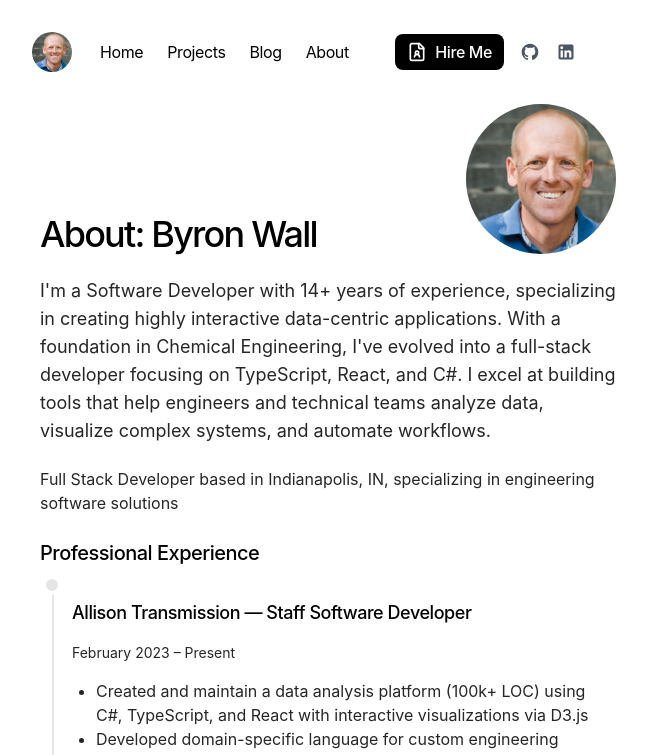
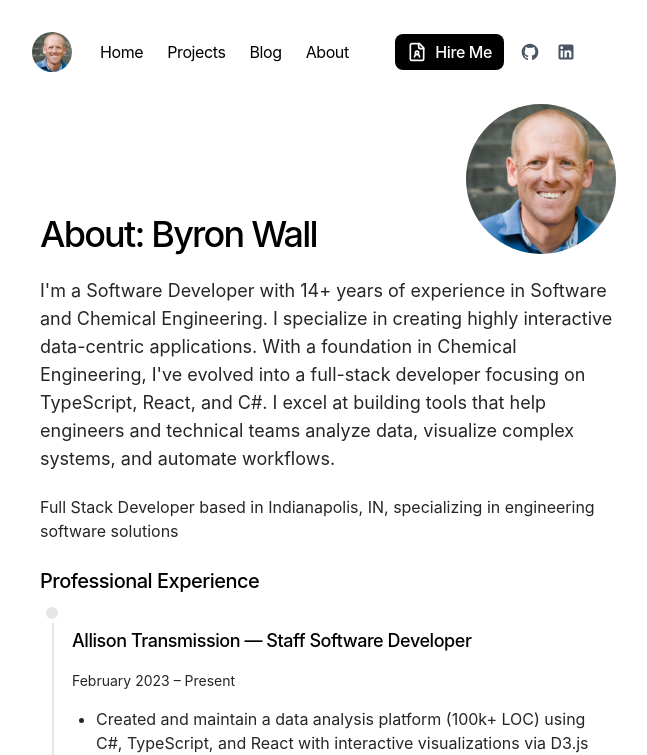
Before and after one commit to byronwall/wall-portfolio, a Next.js app: page /about in a window 1280 px wide. Shown: the top 755 px of the page, without its empty margins (312-959 px from the left). Built offline with nearby package versions, Linux system fonts and the light colour scheme.

Commit message:
Small tweaks to content

```diff
--- a/app/about/page.tsx
+++ b/app/about/page.tsx
@@ -79,12 +79,13 @@ export default function AboutPage() {
       </div>
       <div className="prose prose-neutral dark:prose-invert">
         <p className="mb-8 text-lg">
-          I'm a Software Developer with 14+ years of experience, specializing in
-          creating highly interactive data-centric applications. With a
-          foundation in Chemical Engineering, I've evolved into a full-stack
-          developer focusing on TypeScript, React, and C#. I excel at building
-          tools that help engineers and technical teams analyze data, visualize
-          complex systems, and automate workflows.
+          I'm a Software Developer with 14+ years of experience in Software and
+          Chemical Engineering. I specialize in creating highly interactive
+          data-centric applications. With a foundation in Chemical Engineering,
+          I've evolved into a full-stack developer focusing on TypeScript,
+          React, and C#. I excel at building tools that help engineers and
+          technical teams analyze data, visualize complex systems, and automate
+          workflows.
         </p>
 
         <p className="mb-8">
--- a/app/components/nav.tsx
+++ b/app/components/nav.tsx
@@ -12,7 +12,7 @@ export function Navbar() {
         >
           <div className="w-full flex flex-wrap flex-row items-center gap-2 pr-10 justify-between">
             <div className="flex flex-row items-center space-x-0">
-              <Link href="/" className="flex items-center mr-4">
+              <Link href="/" className="flex items-center mr-4 shrink-0">
                 <Image
                   src="/byron-wall-2024.jpeg"
                   alt="Profile picture"
--- a/app/page.tsx
+++ b/app/page.tsx
@@ -7,8 +7,8 @@ export default function Home() {
       <div className="z-10 max-w-5xl w-full items-center justify-between text-sm">
         <h1 className="text-4xl font-bold mb-4">Byron Wall</h1>
         <p className="text-xl mb-8">
-          Software engineer with 14+ years of experience building data-driven
-          applications.{" "}
+          Software engineer with 14+ years of experience in Software and
+          Chemical Engineering.
         </p>
         <p className="text-xl">
           Currently working as a{" "}
```
